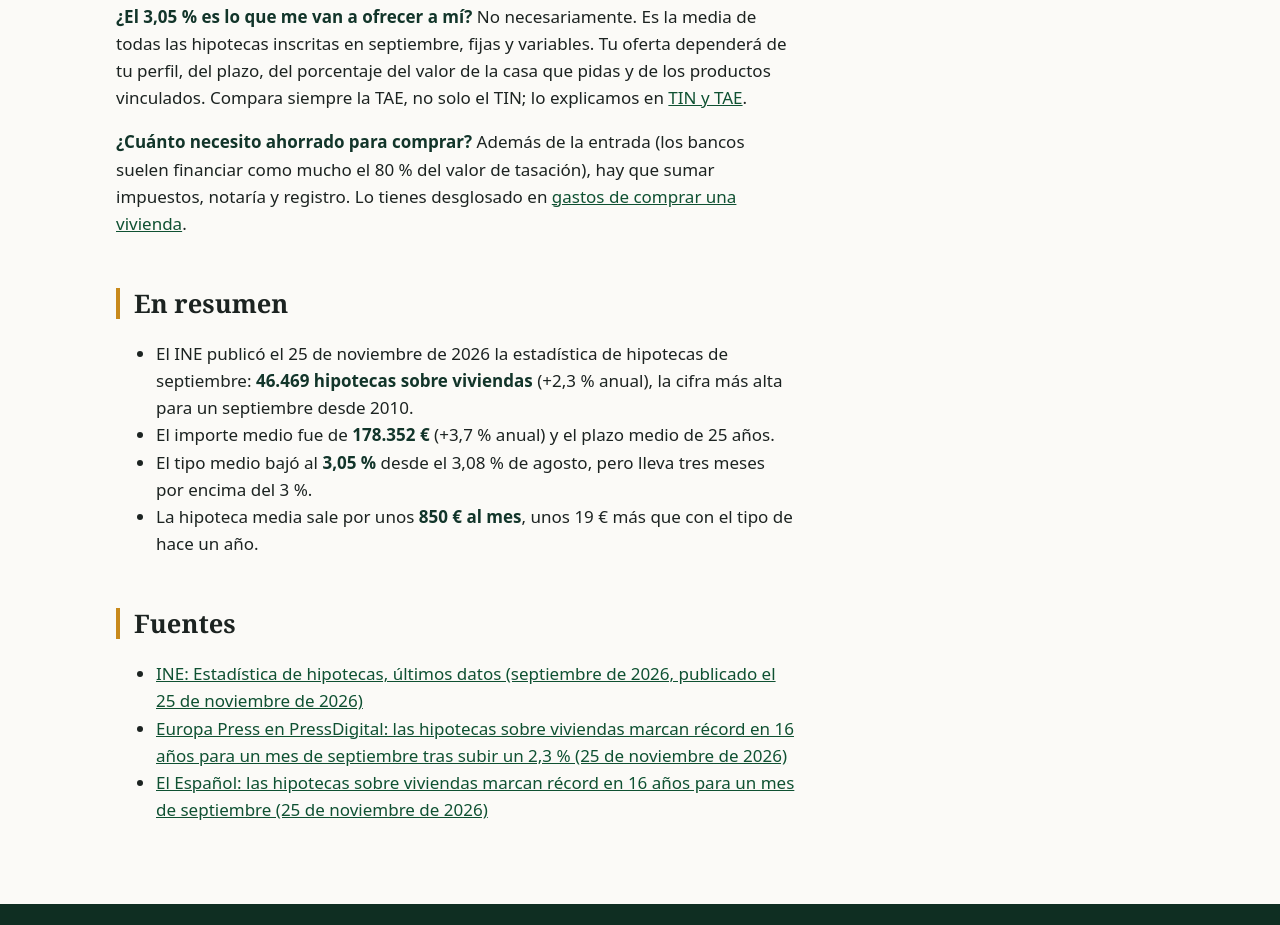
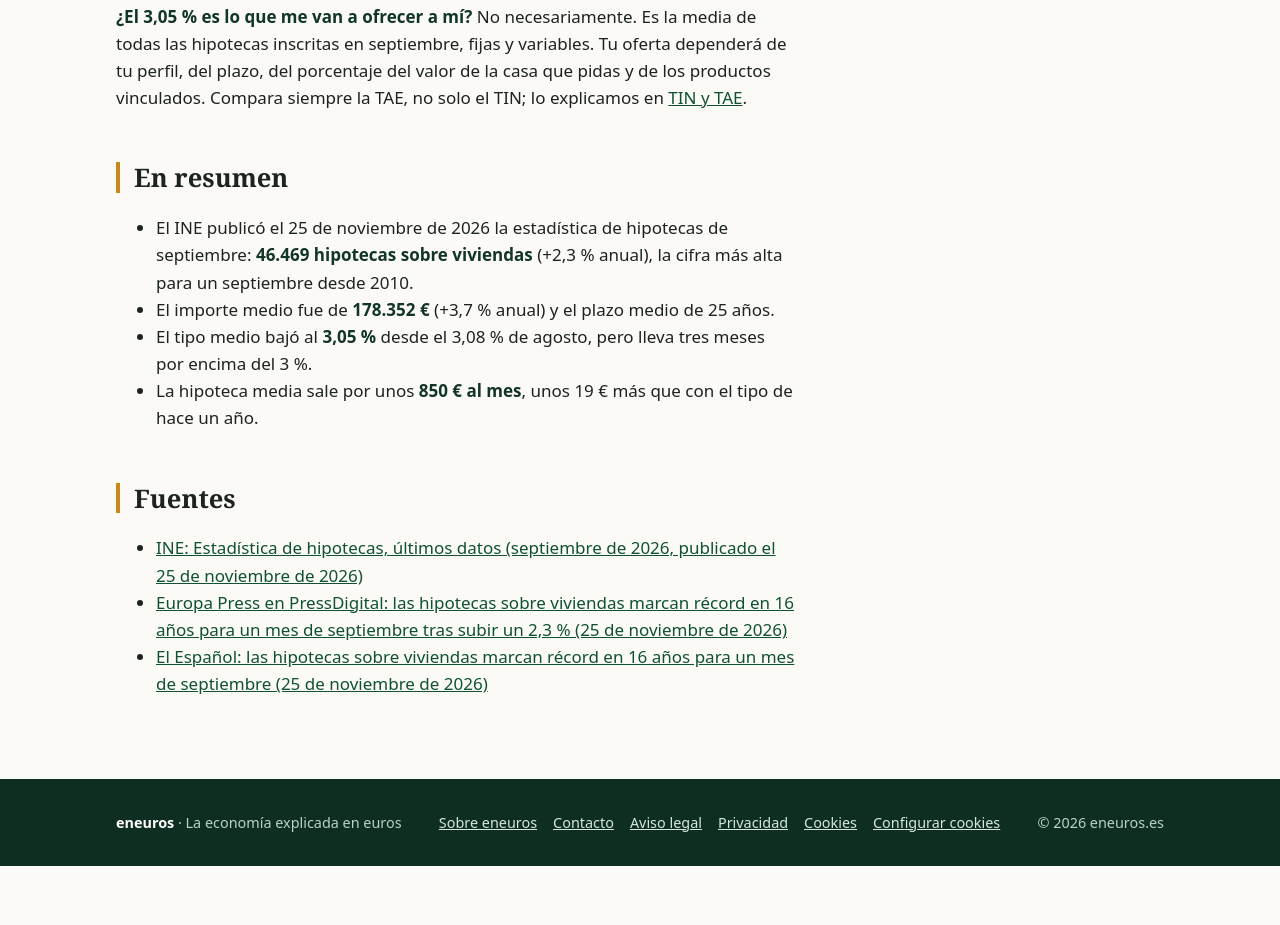
Before and after one commit to gijonia0931-wq/eneuros, an Astro site: page /actualidad/hipotecas-septiembre-2026 in a window 1280 px wide. Shown: the part 3495-4420 px from the top of the page. After the commit the page ends 4361 px from the top, so only its background shows below. Built offline with nearby package versions, Linux system fonts and the light colour scheme; Astro itself is replaced by a stand-in of ours.

Commit message:
Acorta preguntas frecuentes
Co-Authored-By: Claude Opus 5.5 <noreply@anthropic.com>
Claude-Session: https://claude.ai/code/session_01SMcdErR4EM6skBAf7gpdiE

```diff
--- a/src/content/actualidad/hipotecas-septiembre-2026.md
+++ b/src/content/actualidad/hipotecas-septiembre-2026.md
@@ -79,9 +79,6 @@ Si es fija, no: tu cuota no cambia. Si es variable, lo que manda en tu revisión
 **¿El 3,05 % es lo que me van a ofrecer a mí?**
 No necesariamente. Es la media de todas las hipotecas inscritas en septiembre, fijas y variables. Tu oferta dependerá de tu perfil, del plazo, del porcentaje del valor de la casa que pidas y de los productos vinculados. Compara siempre la TAE, no solo el TIN; lo explicamos en [TIN y TAE](/guias/tin-y-tae-diferencias/).
 
-**¿Cuánto necesito ahorrado para comprar?**
-Además de la entrada (los bancos suelen financiar como mucho el 80 % del valor de tasación), hay que sumar impuestos, notaría y registro. Lo tienes desglosado en [gastos de comprar una vivienda](/guias/gastos-de-comprar-una-vivienda/).
-
 ## En resumen
 
 - El INE publicó el 25 de noviembre de 2026 la estadística de hipotecas de septiembre: **46.469 hipotecas sobre viviendas** (+2,3 % anual), la cifra más alta para un septiembre desde 2010.
```
